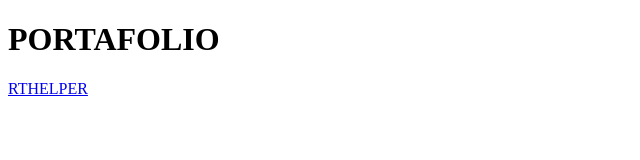
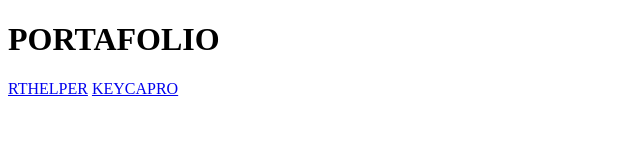
Before and after one commit to classiuz/classiuz.github.io, a plain HTML site: page index.html in a window 1280 px wide. Shown: the whole page, without its empty margins (0-640 px from the left). Drawn offline with Linux system fonts and the light colour scheme.

Commit message:
Update index.html

```diff
--- a/index.html
+++ b/index.html
@@ -9,5 +9,6 @@
 <body>
     <h1>PORTAFOLIO</h1>
     <a href="rthelper">RTHELPER</a>
+    <a href="keycapro">KEYCAPRO</a>
 </body>
 </html>
```
